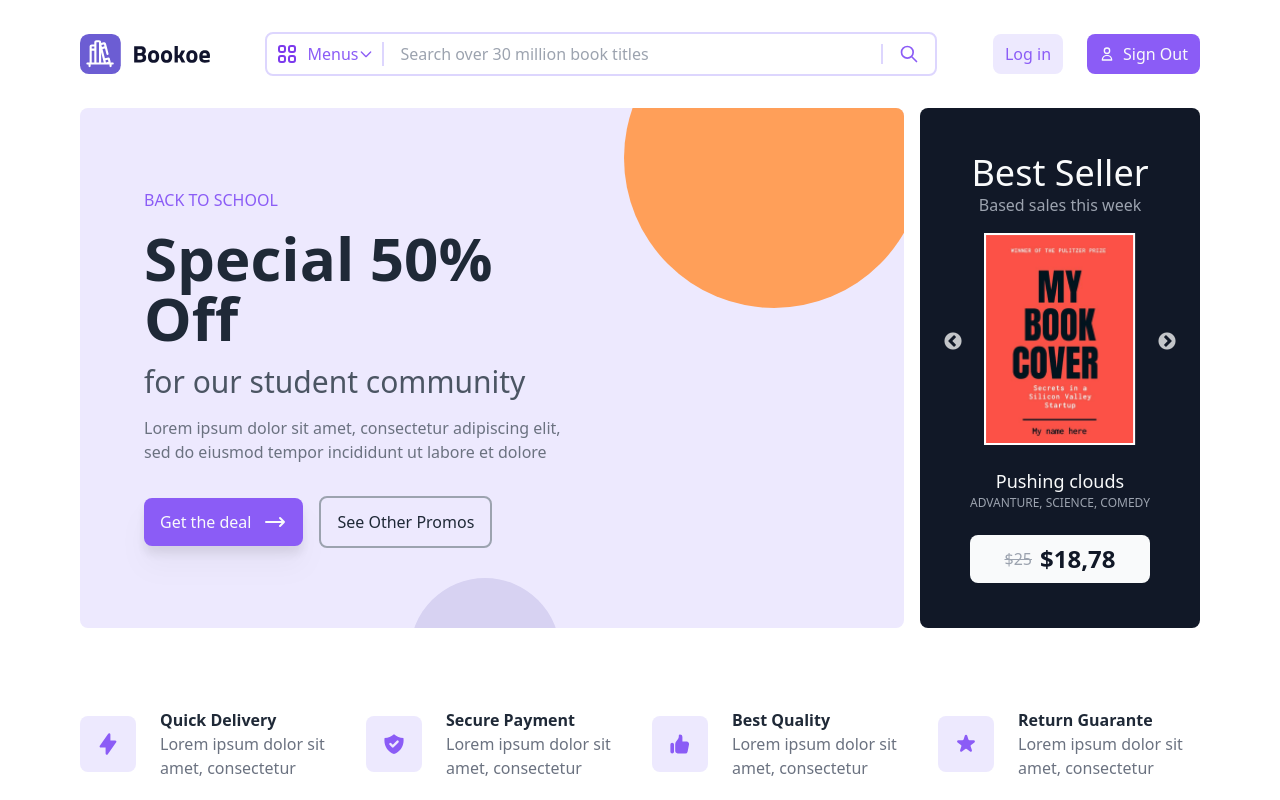
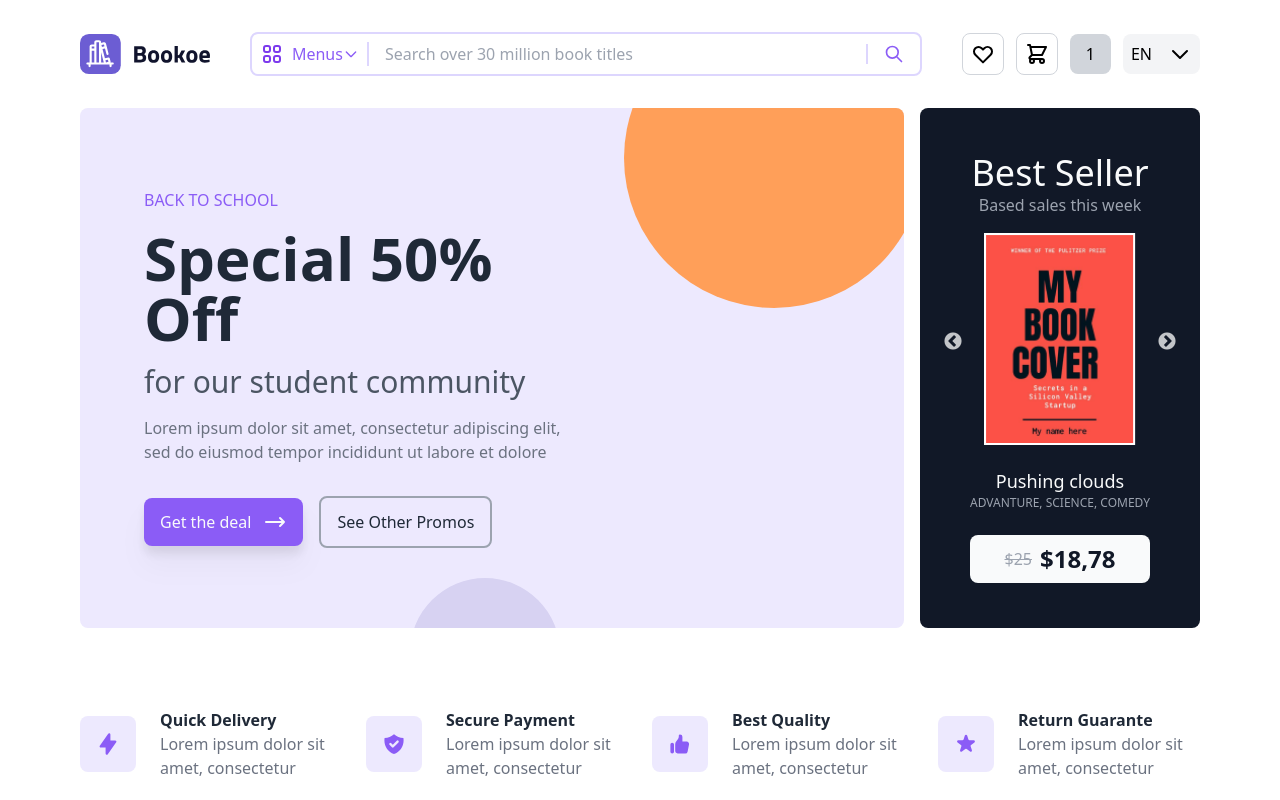
Before and after one commit to wardydev/book-storev2, a React (Create React App) app: page / in a window 1280 px wide. Both pictures are taken after a click on the button "Log in". Shown: the top 800 px of the page. Built offline with nearby package versions, Linux system fonts and the light colour scheme.

Commit message:
finished the navbar section

```diff
--- a/src/container/components/Header/index.jsx
+++ b/src/container/components/Header/index.jsx
@@ -5,8 +5,15 @@ import Logo from '../../../assets/logo/logo.svg'
 
 // react router
 import { Link } from 'react-router-dom'
+import { useState } from 'react/cjs/react.development'
 
 export default function Header() {
+    const [fakelogin, setFakeLogin] = useState(false)
+
+    const handleFakeLogin = () => {
+        setFakeLogin(!fakelogin)
+    }
+
     return (
         <header className="px-20 py-8">
             <div className="container-header flex items-center justify-between">
@@ -36,8 +43,28 @@ export default function Header() {
                         </svg>
                     </div>
                 </div>
-                <div className="signs flex items-center space-x-6">
-                    <button className="py-2 px-3 bg-purple-100 text-purple-500 rounded-lg hover:bg-purple-200">Log in</button>
+
+                {
+                    fakelogin ? <div className='flex items-center space-x-3'>
+                        <div className="rounded-lg border border-gray-300 p-2">
+                            <svg xmlns="http://www.w3.org/2000/svg" className="h-6 w-6" fill="none" viewBox="0 0 24 24" stroke="currentColor">
+                            <path strokeLinecap="round" strokeLinejoin="round" strokeWidth={2} d="M4.318 6.318a4.5 4.5 0 000 6.364L12 20.364l7.682-7.682a4.5 4.5 0 00-6.364-6.364L12 7.636l-1.318-1.318a4.5 4.5 0 00-6.364 0z" />
+                            </svg>
+                        </div>
+                        <div className="rounded-lg border border-gray-300 p-2">
+                            <svg xmlns="http://www.w3.org/2000/svg" className="h-6 w-6" fill="none" viewBox="0 0 24 24" stroke="currentColor">
+                            <path strokeLinecap="round" strokeLinejoin="round" strokeWidth={2} d="M3 3h2l.4 2M7 13h10l4-8H5.4M7 13L5.4 5M7 13l-2.293 2.293c-.63.63-.184 1.707.707 1.707H17m0 0a2 2 0 100 4 2 2 0 000-4zm-8 2a2 2 0 11-4 0 2 2 0 014 0z" />
+                            </svg>
+                        </div>
+                        <div className="py-2 px-4 bg-gray-300 rounded-lg">1</div>
+                        <div className="flex items-center space-x-4 bg-gray-100 py-2 px-2 rounded-lg">
+                            <span>EN</span>
+                            <svg xmlns="http://www.w3.org/2000/svg" className="h-6 w-6" fill="none" viewBox="0 0 24 24" stroke="currentColor">
+                            <path strokeLinecap="round" strokeLinejoin="round" strokeWidth={2} d="M19 9l-7 7-7-7" />
+                            </svg>
+                        </div>
+                    </div> : <div className="signs flex items-center space-x-6">
+                        <button className="py-2 px-3 bg-purple-100 text-purple-500 rounded-lg hover:bg-purple-200" onClick={handleFakeLogin}>Log in</button>
                         <button className="flex space-x-2 items-center justify-center py-2 px-3 bg-purple-500 hover:bg-purple-600 text-gray-50 rounded-lg">
                         <svg xmlns="http://www.w3.org/2000/svg" className="h-4 w-4" fill="none" viewBox="0 0 24 24" stroke="currentColor">
                             <path strokeLinecap="round" strokeLinejoin="round" strokeWidth={2} d="M16 7a4 4 0 11-8 0 4 4 0 018 0zM12 14a7 7 0 00-7 7h14a7 7 0 00-7-7z" />
@@ -46,6 +73,8 @@ export default function Header() {
                         <span>Sign Out</span>
                         </button>
                     </div>
+                }
+
             </div>
         </header>
     )
```
Lines whose indentation alone changed are shown as unchanged.
